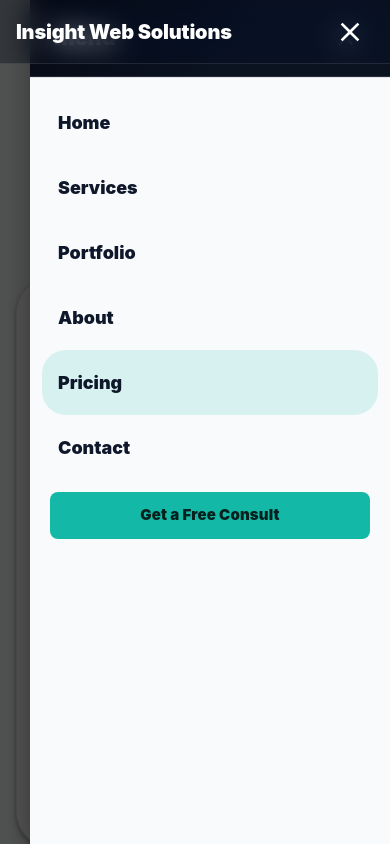
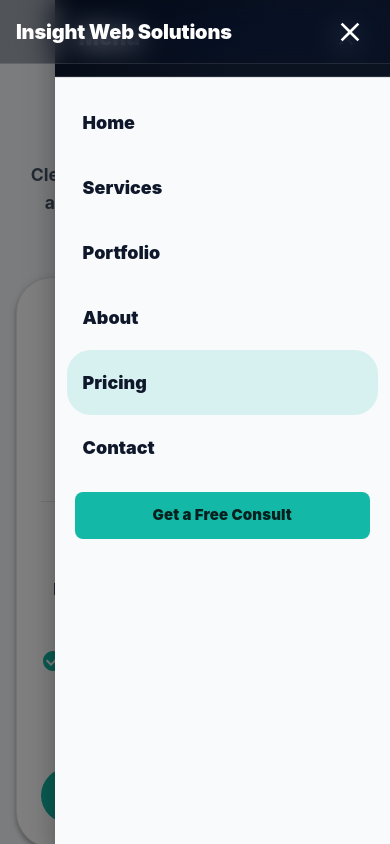
Before and after one commit to nicholemcgrew/insight-solutions, a React (Create React App) app: page /pricing in a window 390 px wide. Both pictures are taken after a click on the button "Open menu". Shown: the top 844 px of the page. Built offline with nearby package versions, Linux system fonts and the light colour scheme.

Commit message:
nav is fully responsive and 508

```diff
--- a/src/components/Navbar.tsx
+++ b/src/components/Navbar.tsx
@@ -13,7 +13,6 @@ import {
   useMediaQuery,
   useTheme,
   Divider,
-  Fade,
   Container,
   Button,
 } from "@mui/material";
@@ -33,8 +32,13 @@ export const NAVBAR_HEIGHT = {
   desktop: 80,
 };
 
+// Keep this aligned with your isMobile breakpoint (down("lg"))
 function getHeaderOffsetPx(isMobile: boolean) {
   return isMobile ? NAVBAR_HEIGHT.mobile : NAVBAR_HEIGHT.desktop;
+}
+
+function prefersReducedMotion() {
+  return window.matchMedia?.("(prefers-reduced-motion: reduce)")?.matches ?? false;
 }
 
 // This makes nav clicks work whether you're scrolling the window OR a custom scroller (#main-content)
@@ -43,17 +47,22 @@ function scrollToSection(id: string, headerOffset: number) {
   if (!target) return;
 
   const scroller = document.getElementById("main-content");
+  const behavior: ScrollBehavior = prefersReducedMotion() ? "auto" : "smooth";
 
   // If you have a scrolling main container, scroll that. Otherwise, scroll window.
   if (scroller && scroller.scrollHeight > scroller.clientHeight) {
-    const top = Math.max(0, target.offsetTop - headerOffset);
-    scroller.scrollTo({ top, behavior: "smooth" });
+    // robust math: compute target's position relative to the scroller viewport
+    const scrollerTop = scroller.getBoundingClientRect().top;
+    const targetTop = target.getBoundingClientRect().top;
+    const top = Math.max(0, scroller.scrollTop + (targetTop - scrollerTop) - headerOffset);
+
+    scroller.scrollTo({ top, behavior });
     return;
   }
 
   const rect = target.getBoundingClientRect();
   const top = Math.max(0, window.scrollY + rect.top - headerOffset);
-  window.scrollTo({ top, behavior: "smooth" });
+  window.scrollTo({ top, behavior });
 }
 
 export default function Navbar() {
@@ -71,6 +80,10 @@ export default function Navbar() {
   const navigate = useNavigate();
 
   const navItems: NavItem[] = useMemo(() => navItemsData as NavItem[], []);
+
+  // IDs for 508 semantics
+  const drawerTitleId = "mobile-menu-title";
+  const drawerId = "mobile-menu";
 
   useEffect(() => {
     if (location.pathname === "/") {
@@ -102,11 +115,18 @@ export default function Navbar() {
     return to.startsWith("/") && location.pathname === to;
   };
 
+  const getAriaCurrent = (to: string) => {
+    const active = isActiveItem(to);
+    if (!active) return undefined;
+    return to.startsWith("/") ? ("page" as const) : ("location" as const);
+  };
+
   const handleNavClick = (to: string) => {
     // whenever someone clicks nav, close the drawer first
     setMobileOpen(false);
 
     const headerOffset = getHeaderOffsetPx(isMobile);
+    const behavior: ScrollBehavior = prefersReducedMotion() ? "auto" : "smooth";
 
     if (to.startsWith("/")) {
       setActiveSection("");
@@ -120,9 +140,9 @@ export default function Navbar() {
       if (to === "home") {
         const scroller = document.getElementById("main-content");
         if (scroller && scroller.scrollHeight > scroller.clientHeight) {
-          scroller.scrollTo({ top: 0, behavior: "smooth" });
+          scroller.scrollTo({ top: 0, behavior });
         } else {
-          window.scrollTo({ top: 0, behavior: "smooth" });
+          window.scrollTo({ top: 0, behavior });
         }
         return;
       }
@@ -140,6 +160,7 @@ export default function Navbar() {
   };
 
   // Hover-only background. Underline tight under the word.
+  // Add focus-visible so keyboard users have a clear indicator (508)
   const navLinkSx = (active: boolean) => ({
     position: "relative",
     display: "inline-flex",
@@ -152,10 +173,15 @@ export default function Navbar() {
     fontSize: "1.15rem",
     letterSpacing: "0.01em",
     borderRadius: 12,
-    transition: "background-color 140ms ease",
+    transition: "background-color 140ms ease, outline-color 140ms ease",
 
     "&:hover": {
       backgroundColor: "rgba(255,255,255,0.10)",
+    },
+
+    "&:focus-visible": {
+      outline: "3px solid rgba(255,255,255,0.85)",
+      outlineOffset: 3,
     },
 
     "&::after": {
@@ -174,7 +200,15 @@ export default function Navbar() {
   });
 
   const drawer = (
-    <Box sx={{ width: 360, height: "100%", bgcolor: "background.default" }}>
+    <Box
+      component="nav"
+      aria-label="Primary"
+      sx={{
+        width: { xs: "min(86vw, 360px)", sm: 360 },
+        height: "100%",
+        bgcolor: "background.default",
+      }}
+    >
       <Box
         sx={{
           px: 3,
@@ -185,10 +219,18 @@ export default function Navbar() {
         }}
       >
         <Box sx={{ display: "flex", alignItems: "center", justifyContent: "space-between" }}>
-          <Typography sx={{ fontWeight: 950, fontSize: "1.35rem" }}>Menu</Typography>
+          <Typography id={drawerTitleId} sx={{ fontWeight: 950, fontSize: "1.35rem" }}>
+            Menu
+          </Typography>
 
-          {/* this one already closes */}
-          <IconButton onClick={() => setMobileOpen(false)} sx={{ color: "common.white" }} aria-label="Close menu">
+          <IconButton
+            onClick={() => setMobileOpen(false)}
+            sx={{
+              color: "common.white",
+              "&:focus-visible": { outline: "3px solid rgba(255,255,255,0.85)", outlineOffset: 3 },
+            }}
+            aria-label="Close menu"
+          >
             <CloseIcon />
           </IconButton>
         </Box>
@@ -203,12 +245,17 @@ export default function Navbar() {
             <ListItem key={item.label} disablePadding>
               <ListItemButton
                 onClick={() => handleNavClick(item.to)}
+                aria-current={getAriaCurrent(item.to)}
                 sx={{
                   py: 1.6,
                   px: 2,
                   borderRadius: 2,
                   bgcolor: active ? "rgba(20,184,166,0.14)" : "transparent",
                   "&:hover": { bgcolor: active ? "rgba(20,184,166,0.20)" : "rgba(2,6,23,0.06)" },
+                  "&:focus-visible": {
+                    outline: "3px solid rgba(2,6,23,0.55)",
+                    outlineOffset: 2,
+                  },
                   "& .MuiListItemText-primary": {
                     fontWeight: 900,
                     fontSize: "1.12rem",
@@ -231,7 +278,8 @@ export default function Navbar() {
           size="large"
           onClick={() => {
             setMobileOpen(false);
-            window.location.href = "/?cta=true#contact";
+            // SPA-friendly navigation + keeps hash/query (better UX/SEO than full reload)
+            navigate("/?cta=true#contact");
           }}
           sx={{ fontWeight: 900, py: 1.3 }}
         >
@@ -247,7 +295,8 @@ export default function Navbar() {
         position="fixed"
         elevation={0}
         sx={{
-          height: { xs: NAVBAR_HEIGHT.mobile, md: NAVBAR_HEIGHT.desktop },
+          // IMPORTANT: keep the height breakpoint aligned with isMobile (lg)
+          height: { xs: NAVBAR_HEIGHT.mobile, lg: NAVBAR_HEIGHT.desktop },
           zIndex: theme.zIndex.modal + 20,
           bgcolor: "transparent",
           transition: "background-color 180ms ease, box-shadow 180ms ease, border-color 180ms ease",
@@ -288,6 +337,11 @@ export default function Navbar() {
                   fontSize: { xs: "1.25rem", sm: "1.45rem", md: "1.65rem" },
                   lineHeight: 1.1,
                   whiteSpace: "nowrap",
+                  "&:focus-visible": {
+                    outline: "3px solid rgba(255,255,255,0.85)",
+                    outlineOffset: 4,
+                    borderRadius: 10,
+                  },
                 }}
                 aria-label="Go to home"
               >
@@ -312,7 +366,13 @@ export default function Navbar() {
               >
                 {navItems.map((item) =>
                   item.to.startsWith("/") ? (
-                    <Box key={item.label} component={NavLink} to={item.to} sx={navLinkSx(isActiveItem(item.to))}>
+                    <Box
+                      key={item.label}
+                      component={NavLink}
+                      to={item.to}
+                      aria-current={getAriaCurrent(item.to)}
+                      sx={navLinkSx(isActiveItem(item.to))}
+                    >
                       {item.label}
                     </Box>
                   ) : (
@@ -320,6 +380,7 @@ export default function Navbar() {
                       key={item.label}
                       component="a"
                       href={`#${item.to}`}
+                      aria-current={getAriaCurrent(item.to)}
                       onClick={(e) => {
                         e.preventDefault();
                         handleNavClick(item.to);
@@ -337,8 +398,8 @@ export default function Navbar() {
             <Box sx={{ display: "flex", alignItems: "center", ml: "auto" }}>
               {!isMobile && (
                 <Button
-                  component="a"
-                  href="/?cta=true#contact"
+                  component={NavLink}
+                  to="/?cta=true#contact"
                   variant="contained"
                   color="secondary"
                   size="medium"
@@ -348,6 +409,10 @@ export default function Navbar() {
                     borderRadius: 999,
                     whiteSpace: "nowrap",
                     fontSize: "1.02rem",
+                    "&:focus-visible": {
+                      outline: "3px solid rgba(255,255,255,0.85)",
+                      outlineOffset: 4,
+                    },
                   }}
                 >
                   Free Consult
@@ -357,8 +422,13 @@ export default function Navbar() {
               {isMobile && (
                 <IconButton
                   onClick={() => setMobileOpen((prev) => !prev)}
-                  sx={{ color: "common.white" }}
+                  sx={{
+                    color: "common.white",
+                    "&:focus-visible": { outline: "3px solid rgba(255,255,255,0.85)", outlineOffset: 3 },
+                  }}
                   aria-label={mobileOpen ? "Close menu" : "Open menu"}
+                  aria-controls={drawerId}
+                  aria-expanded={mobileOpen ? "true" : undefined}
                 >
                   {mobileOpen ? <CloseIcon sx={{ fontSize: 32 }} /> : <MenuIcon sx={{ fontSize: 32 }} />}
                 </IconButton>
@@ -368,23 +438,20 @@ export default function Navbar() {
         </Toolbar>
       </AppBar>
 
-      <Drawer anchor="right" open={mobileOpen} onClose={() => setMobileOpen(false)}>
+      <Drawer
+        anchor="right"
+        open={mobileOpen}
+        onClose={() => setMobileOpen(false)}
+        ModalProps={{ keepMounted: true }}
+        PaperProps={{
+          id: drawerId,
+          role: "dialog",
+          "aria-modal": true,
+          "aria-labelledby": drawerTitleId,
+        }}
+      >
         {drawer}
       </Drawer>
-
-      <Fade in={mobileOpen}>
-        <Box
-          aria-hidden="true"
-          sx={{
-            display: { xs: "block", md: "none" },
-            position: "fixed",
-            inset: 0,
-            bgcolor: "rgba(0,0,0,0.35)",
-            zIndex: theme.zIndex.drawer - 1,
-          }}
-          onClick={() => setMobileOpen(false)}
-        />
-      </Fade>
     </>
   );
 }
--- a/src/sections/Hero.tsx
+++ b/src/sections/Hero.tsx
@@ -88,7 +88,7 @@ const Hero = () => {
           alignItems: "center",
         }}
       >
-        <Container maxWidth={false} disableGutters sx={{ px: { xs: 2, sm: 3, md: 6 }, overflow: "clip", }}>
+        <Container  maxWidth={false} disableGutters sx={{ px: { xs: 2, sm: 3, md: 6 } }}>
           <Box sx={{ maxWidth: 1200, mx: "auto", width: "100%" }}>
             <Stack
               spacing={{ xs: 1.6, md: 2.2 }}
--- a/src/theme/theme.ts
+++ b/src/theme/theme.ts
@@ -35,11 +35,9 @@ const theme = createTheme({
       styleOverrides: {
         html: {
           overflowX: "hidden",
-          width: "100%",
         },
         body: {
           overflowX: "hidden",
-          width: "100%",
           margin: 0,
           textRendering: "optimizeLegibility",
           WebkitFontSmoothing: "antialiased",
@@ -51,17 +49,7 @@ const theme = createTheme({
           minHeight: "100dvh",
           display: "flex",
           flexDirection: "column",
-          width: "100%",
         },
-
-        // defensive: nothing should force horizontal scroll
-        "img, svg, video, canvas": {
-          maxWidth: "100%",
-        },
-        "*": {
-          boxSizing: "border-box",
-        },
-
         "*:focus-visible": {
           outline: "3px solid #14B8A6",
           outlineOffset: "3px",
@@ -74,7 +62,6 @@ const theme = createTheme({
       styleOverrides: {
         root: {
           width: "100%",
-          maxWidth: "100%",
           paddingLeft: "clamp(16px, 4vw, 80px)",
           paddingRight: "clamp(16px, 4vw, 80px)",
         },
```
